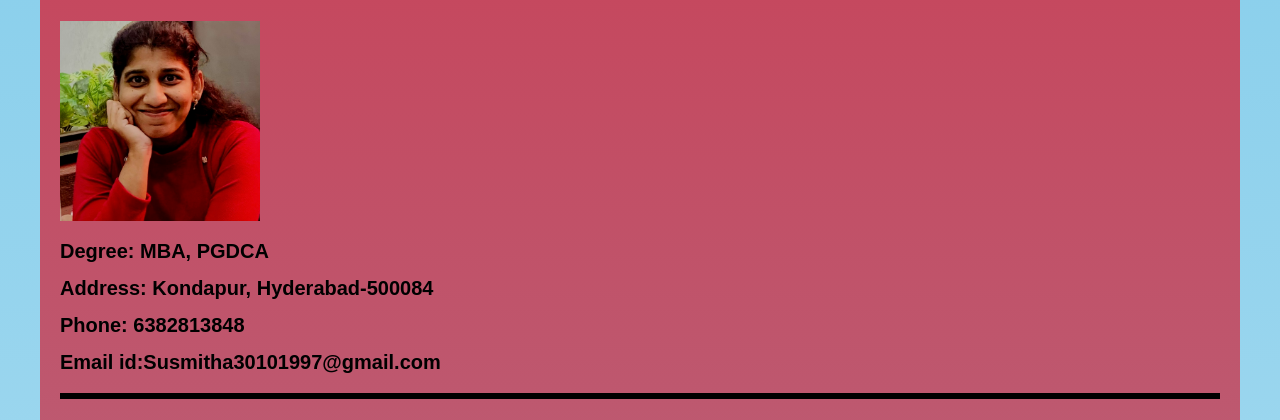
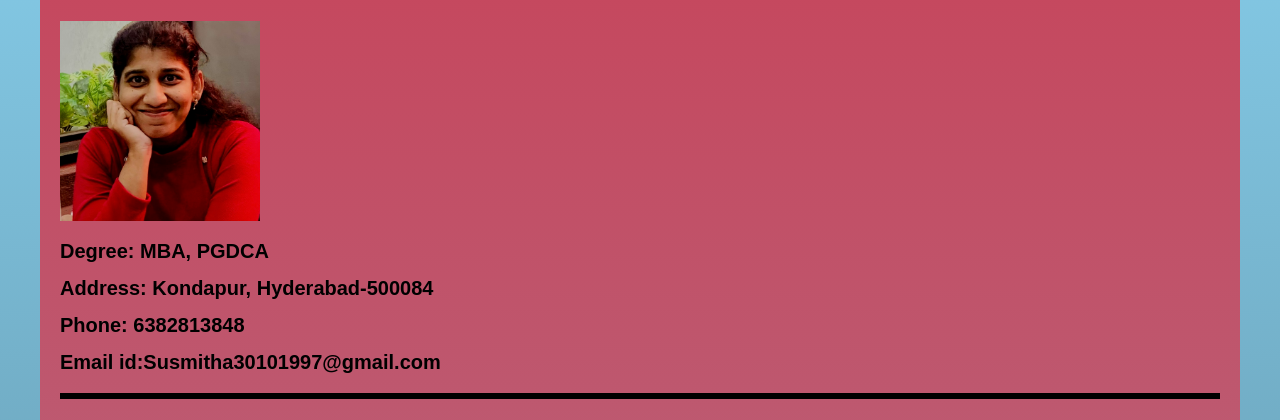
Before and after one commit to r-susmitha/Resume, a plain HTML site: page index.html in a window 1280 px wide. Shown: the part 157-577 px from the top of the page. Drawn offline with Linux system fonts and the light colour scheme.

Commit message:
Update style.css
changed the background color

```diff
--- a/style.css
+++ b/style.css
@@ -4,7 +4,7 @@ body {
     line-height: 1.6;
     font-weight: 700;
     font-size: 20px;
-    background:linear-gradient(skyblue,white);
+    background:linear-gradient(skyblue,black);
     margin: 40px;
 }
 
```
